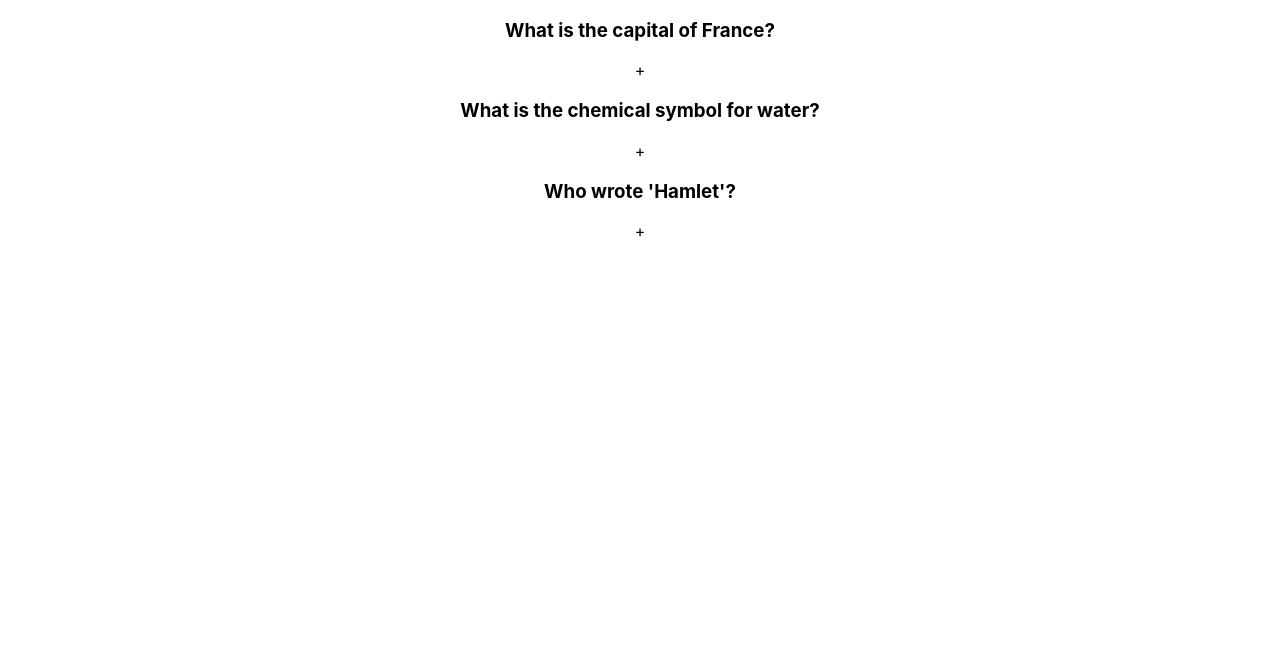
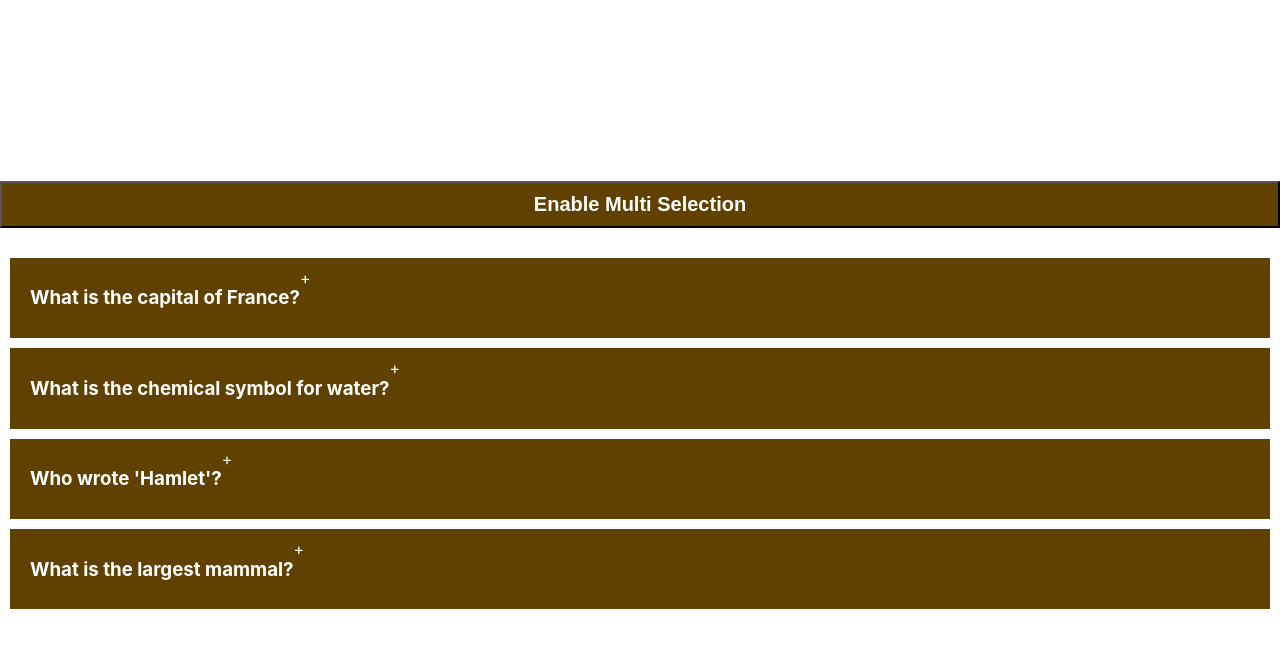
Before and after one commit to jonas99007/my-app, a React (Create React App) app: page / in a window 1280 px wide. Shown: the top 648 px of the page. Built offline with nearby package versions, Linux system fonts and the light colour scheme.

Commit message:
handleMultiSelection Progress

```diff
--- a/src/components/accordian/data.js
+++ b/src/components/accordian/data.js
@@ -13,7 +13,13 @@ const data = [
       id: 3,
       question: "Who wrote 'Hamlet'?",
       answer: "William Shakespeare"
+    },
+    {
+      id: 4,
+      question: "What is the largest mammal?",
+      answer: "Blue Whale"
     }
+
   ];
 
   export default data;
--- a/src/components/accordian/index.jsx
+++ b/src/components/accordian/index.jsx
@@ -1,21 +1,34 @@
 import data from './data';
 import { useState } from 'react';
+import './styles.css';
 
 export default function Accordion() { // Corrected the spelling of 'Accordion'
     const [selected, setSelected] = useState(null);
+    const [enableMultiSelection, setEnableMultiSelection] = useState(false);
+    const [multiple, setMultiple]= useState([]);
 
     function handleSingleSelection(getCurrentId) {
         setSelected(selected === getCurrentId ? null : getCurrentId); // Toggle selection
     }
 
+    function handleMultipleSelection(getCurrentId) {
+    }
+
     console.log(selected);
     return (
         <div className="wrapper">
-            <div className="accordion"> {/* Corrected the spelling of 'accordion' */}
+        <button onClick={() => setEnableMultiSelection(!enableMultiSelection)}> Enable Multi Selection</button>
+            <div className="accordion">
                 {data && data.length > 0 ? (
                     data.map((dataItem) => (
                         <div key={dataItem.id} className="item">
-                            <div className="title" onClick={() => handleSingleSelection(dataItem.id)}>
+                            <div
+                                 onClick={
+                                    enableMultiSelection
+                                    ? () => handleMultipleSelection(dataItem.id)
+                                    : () => handleSingleSelection(dataItem.id)
+                                }
+                                    className="title">
                                 <h3>{dataItem.question}</h3>
                                 <span>+</span>
                             </div>
--- a/src/components/accordian/styles.css
+++ b/src/components/accordian/styles.css
@@ -5,8 +5,18 @@
     width:100vw;
     justify-content: center;
     align_items:center;
+    flex-direction: column;
+    gap: 20px;
 }
 
+.wrapper button {
+    padding: 10px 20px;
+    background:#614101;
+    color:#fff;
+    font-weight: bold;
+    font-size: 20px;
+    cursor: pointer;
+}
 .accordian {
     width: 500px;
 }
@@ -29,5 +39,4 @@
 .content {
     color: #ffffff;
     height: auto;
-
 }
```
